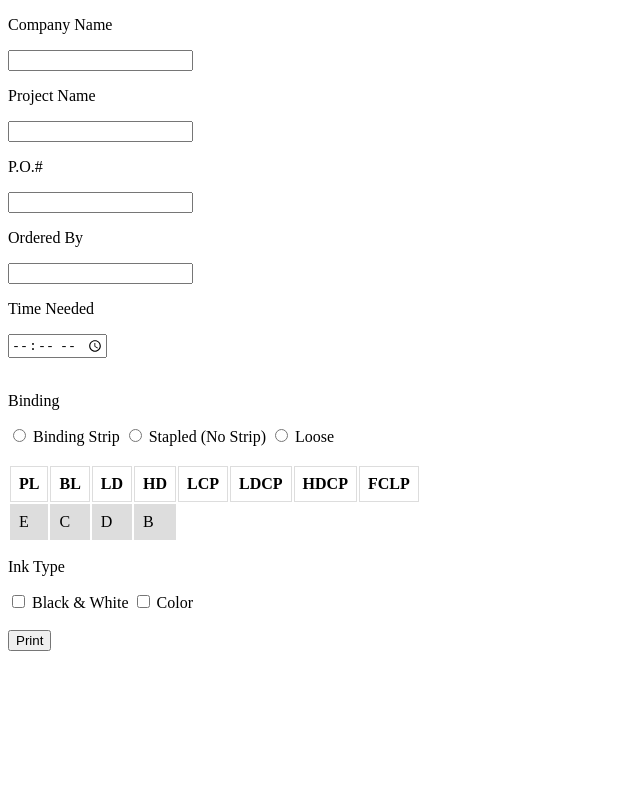
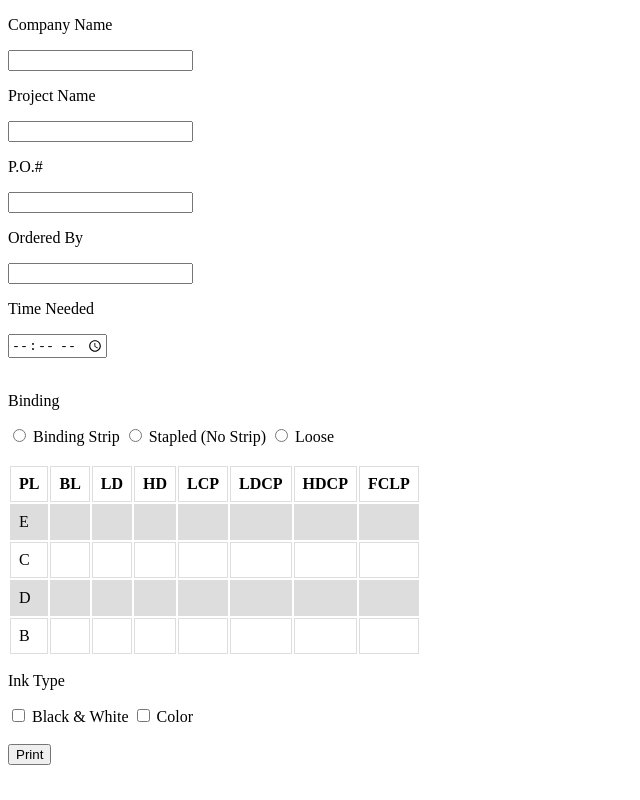
Before and after one commit to VertexExpress/alphagraphics-blueprint, a plain HTML site: page index.html in a window 1280 px wide. Shown: the whole page, without its empty margins (0-640 px from the left). Drawn offline with Linux system fonts and the light colour scheme.

Commit message:
Added complete chart with editable boxes for filling in quantities of sheets for invoicing.

```diff
--- a/index.html
+++ b/index.html
@@ -26,7 +26,8 @@
             <label for="loose">Loose</label>
         </form><br>
 
-        <table>
+        <!--Chart for typing out how many pages are printed for invoicing-->
+        <table name="printChart">
             <tr>
                 <th>PL</th>
                 <th>BL</th>
@@ -37,10 +38,46 @@
                 <th>HDCP</th>
                 <th>FCLP</th>
             </tr>
-            <td>E</td>
-            <td>C</td>
-            <td>D</td>
-            <td>B</td>
+                <tr>
+                    <td>E</td>
+                    <td contenteditable="true"></td>
+                    <td contenteditable="true"></td>
+                    <td contenteditable="true"></td>
+                    <td contenteditable="true"></td>
+                    <td contenteditable="true"></td>
+                    <td contenteditable="true"></td>
+                    <td contenteditable="true"></td>
+                </tr>
+                <tr>
+                    <td>C</td>
+                    <td contenteditable="true"></td>
+                    <td contenteditable="true"></td>
+                    <td contenteditable="true"></td>
+                    <td contenteditable="true"></td>
+                    <td contenteditable="true"></td>
+                    <td contenteditable="true"></td>
+                    <td contenteditable="true"></td>
+                </tr>
+                <tr>
+                    <td>D</td>
+                    <td contenteditable="true"></td>
+                    <td contenteditable="true"></td>
+                    <td contenteditable="true"></td>
+                    <td contenteditable="true"></td>
+                    <td contenteditable="true"></td>
+                    <td contenteditable="true"></td>
+                    <td contenteditable="true"></td>
+                </tr>
+                <tr>
+                    <td>B</td>
+                    <td contenteditable="true"></td>
+                    <td contenteditable="true"></td>
+                    <td contenteditable="true"></td>
+                    <td contenteditable="true"></td>
+                    <td contenteditable="true"></td>
+                    <td contenteditable="true"></td>
+                    <td contenteditable="true"></td>
+                </tr>
         </table>
 
         <p>Ink Type</p>
```
